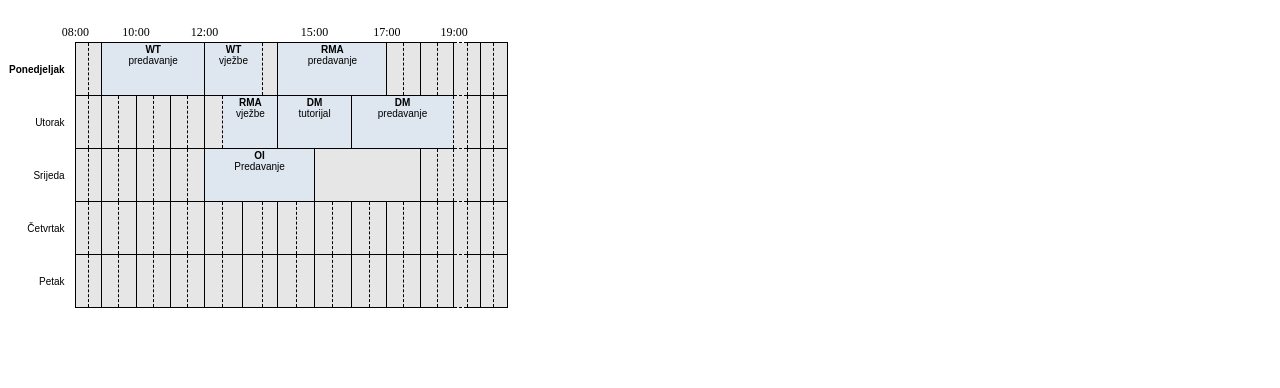
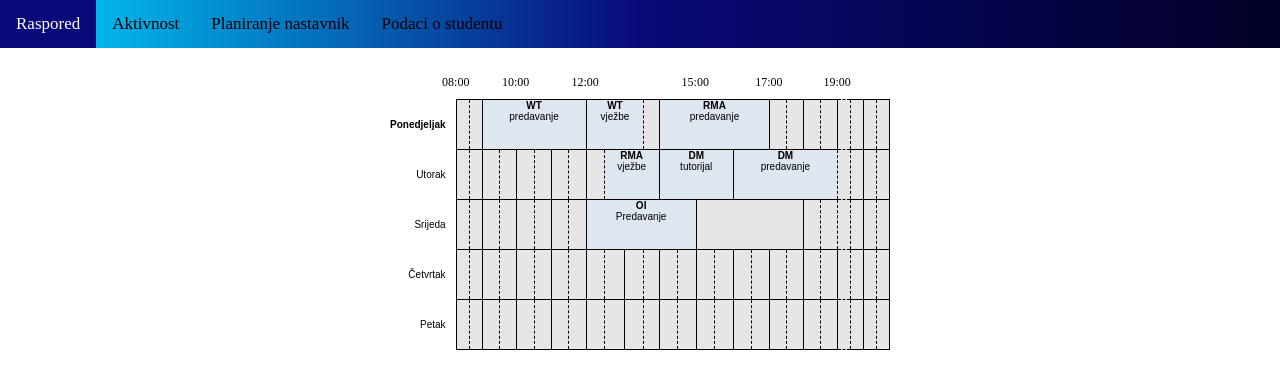
Before and after one commit to ababic2/WebTehnologije_Spirale, a plain HTML site: page Zadatak 1/raspored.html in a window 1280 px wide. Drawn offline with Linux system fonts and the light colour scheme; a web font is replaced by a local one.

Commit message:
Dodan menu

```diff
--- a/Zadatak 1/raspored.html
+++ b/Zadatak 1/raspored.html
@@ -2,11 +2,20 @@
 <html>
 <head>
     <title>Raspored</title>
+    <link rel="stylesheet" href="./../menu.css">
     <link rel="stylesheet" href="table.css">
 </head>
 
 <body>
 
+<nav class="topnav">
+        <a class="active" href="./raspored.html">Raspored</a>
+        <a href="./../Zadatak%202/aktivnost.html">Aktivnost</a>
+        <a href="./../Zadatak%203/planiranjeNastavnik.html">Planiranje nastavnik</a>
+        <a href="./../Zadatak%204/podaciStudent.html">Podaci o studentu</a>
+</nav>
+
+<div class="content">
 <table class="lectures">
     <tr>
         <th class="leftShift"></th>
@@ -154,6 +163,7 @@
         <td class="even"></td>
     </tr>
 </table>
+</div>
 </body>
 
 </html>
--- a/Zadatak 1/table.css
+++ b/Zadatak 1/table.css
@@ -4,6 +4,10 @@ table.lectures {
     width: 500px;
     table-layout: auto;
     border-collapse: collapse;
+    margin-top: 50px;
+    margin-left:auto;
+    margin-right:auto;
+    position: relative;
 }
 
 .leftShift {
--- a/Zadatak 3/style.css
+++ b/Zadatak 3/style.css
@@ -8,7 +8,7 @@ input[type=text], select, input[type = time]{
     box-sizing: border-box;
 }
 
-div {
+.row > div{
     border-radius: 30px;
     background-color: #9dc2fa;
     padding: 20px;
--- /dev/null
+++ b/menu.css
@@ -0,0 +1,36 @@
+* {
+    box-sizing: border-box;
+    margin: 0;
+    padding: 0;
+}
+.topnav{
+    overflow: hidden;
+    background-image: linear-gradient(90deg, #00d4ff 0%, #090979 50%, #020024 100%);
+    color: black;
+    position: fixed;
+    width: 100%;
+    top: 0;
+    left: 0;
+    display: flex;
+    flex-direction: row;
+}
+
+.topnav a {
+    float: left;
+    color: black;
+    display: block;
+    text-align: center;
+    padding: 14px 16px;
+    text-decoration: none;
+    font-size: 17px;
+}
+
+.topnav a:hover {
+    background-color: powderblue;;
+    color: black;
+}
+
+.topnav a.active {
+    background-color: #090979;
+    color: white;
+}
```
Also changed, not shown: Zadatak 2/aktivnost.html (+8 -1 lines), Zadatak 3/planiranjeNastavnik.html (+11 -1 lines), Zadatak 4/podaciStudent.html (+8 -0 lines).
